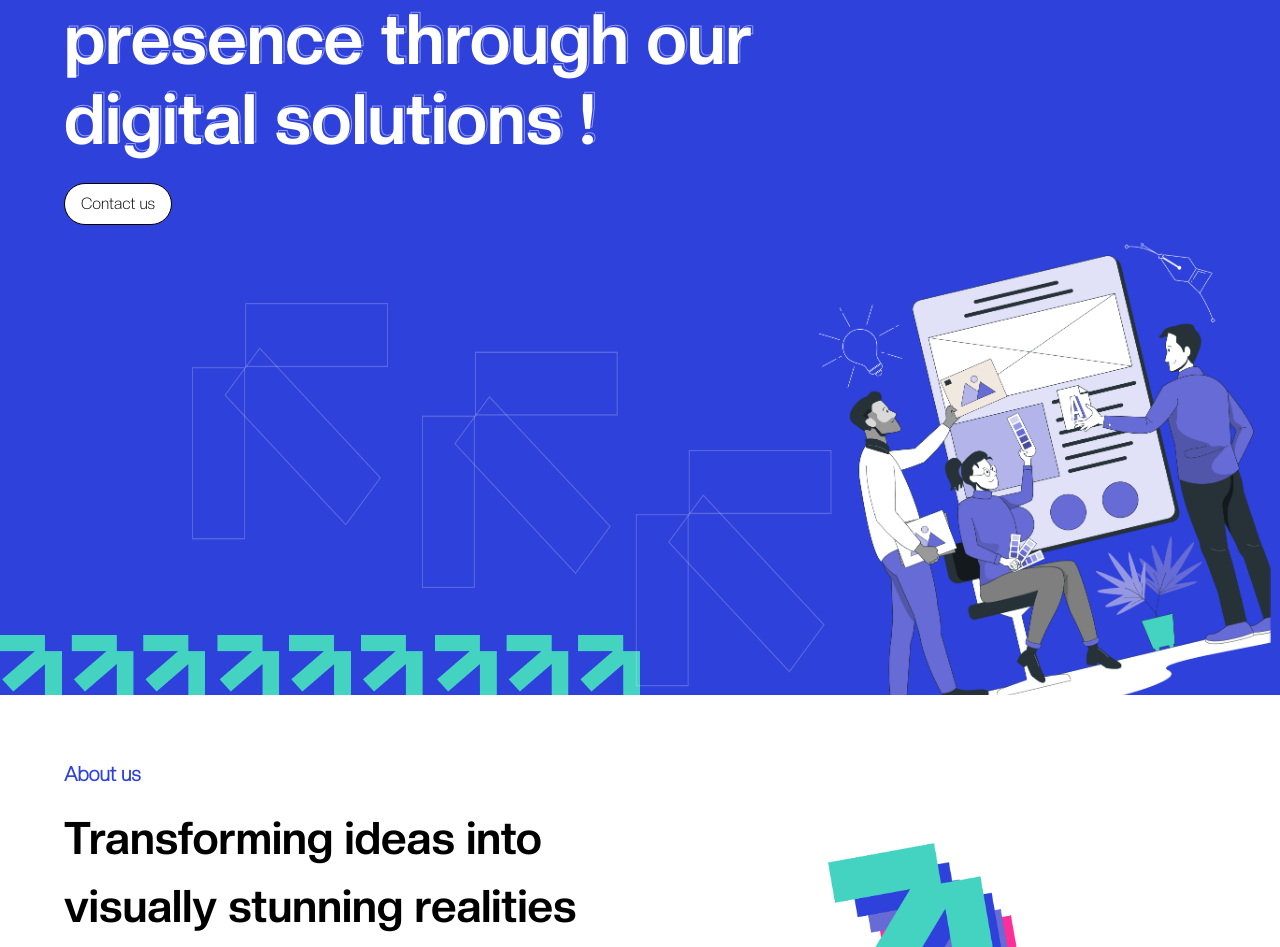
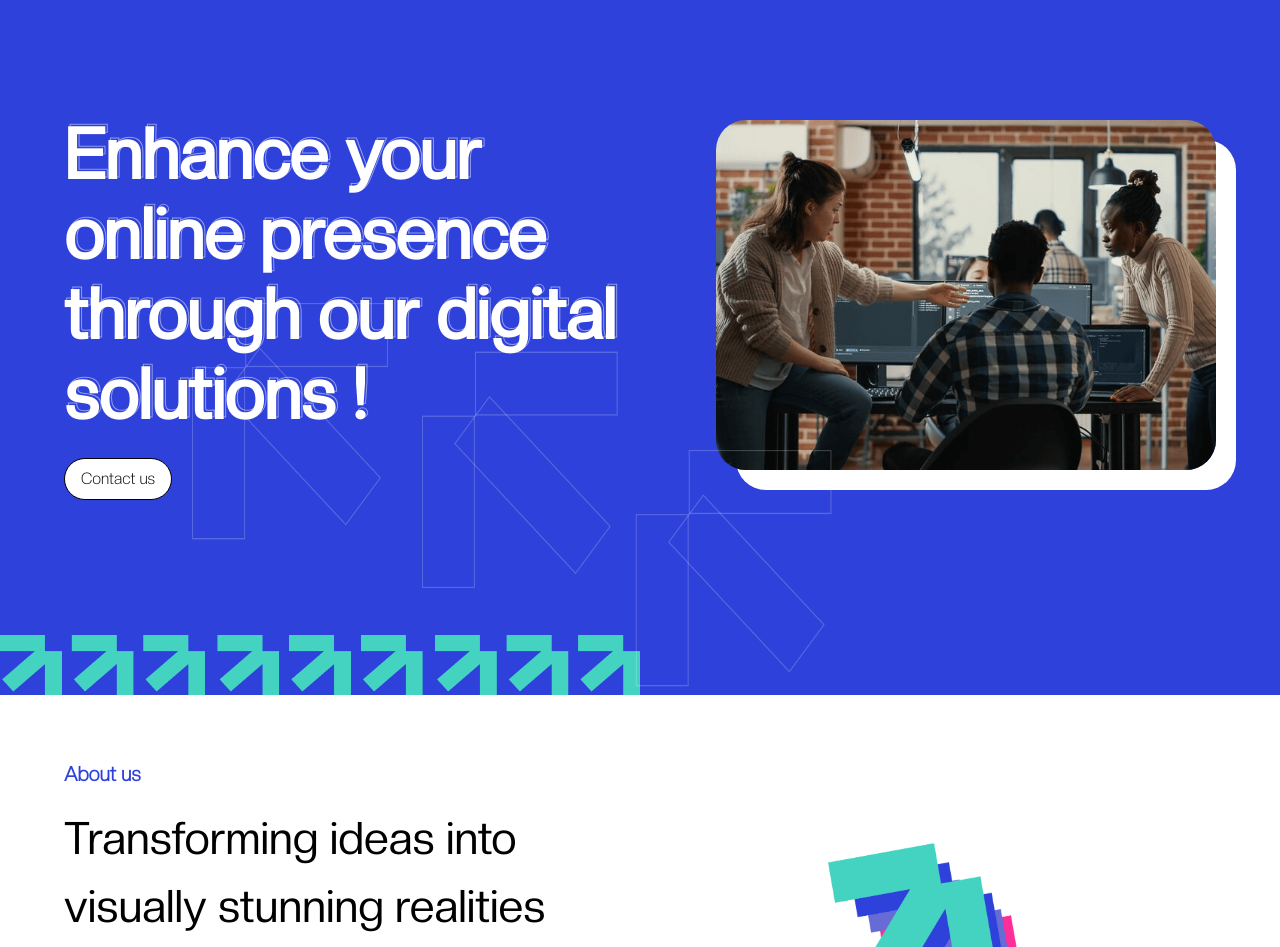
Before and after one commit to Vegetablegito247/emergent, a Next.js app: page / in a window 1280 px wide. Shown: the part 205-1152 px from the top of the page. Built offline with nearby package versions, Linux system fonts and the light colour scheme.

Commit message:
edited header and fonts

```diff
--- a/src/app/globals.css
+++ b/src/app/globals.css
@@ -23,7 +23,7 @@
 
 @font-face {
   font-family: 'creato-bold';
-  src: url('../../public/creato-display/CreatoDisplay-Bold.otf');
+  src: url('../../public/creato-display/CreatoDisplay-Regular.otf');
 }
 
 html {
--- a/src/app/landingPage/LandHead.tsx
+++ b/src/app/landingPage/LandHead.tsx
@@ -5,11 +5,12 @@ import clpBrd from '../../assets/landPage/clpBrd.png';
 import bbArr from '../../assets/landPage/btHeadArr.png';
 import btArr from '../../assets/landPage/bbHead.png';
 import bgArr from '../../assets/landPage/bgHeadArr.png';
+import headImg from '../../assets/landPage/header.png'
 
 function LandHead() {
     return (
-        <header className='h-fit lmd:h-[100vh] w-[100%] flex md:justify-center lmd:justify-normal px-[30px] md:px-[3rem] lmd:px-[4rem] pb-[7rem] lmd:pb-0 flex-col lmd:flex-row relative bg-accent overflow-hidden'>
-            <div className='w-full lmd:w-[60%] mt-6'>
+        <header className='h-fit lmd:h-[100vh] w-[100%] flex md:items-center gap-6 justify-between px-[30px] md:px-[3rem] lmd:px-[4rem] pb-[7rem] lmd:pb-0 flex-col lmd:flex-row relative bg-accent overflow-hidden'>
+            <div className='w-full lmd:w-[50%] mt-6'>
                 <h1 className='stroke font-bold text-[45px] xsm:text-[50px] sm:text-[70px] leading-normal sm:leading-[80px] text-light'>
                     Enhance your online presence through our digital solutions !
                 </h1>
@@ -17,8 +18,8 @@ function LandHead() {
                     Contact us
                 </Link>
             </div>
-            <div className='w-full flex items-center lmd:block justify-center lmd:w-auto static lmd:absolute z-[5] lmd:bottom-[-1%] lmd:left-[60vw]'>
-                <Image data-aos='fade-left' className='h-[400px] md:h-[500px] w-full md:w-[500px] object-cover animate__animated animate__pulse animate__infinite infinite animate__slower' src={clpBrd} alt='' />
+            <div className='relative z-[40px]'>
+                <Image data-aos='fade-left' style={{boxShadow: '20px 20px 0 white'}} className='h-[300px] md:h-[350px] w-full md:w-[500px] object-cover rounded-[30px]' src={headImg} alt='' />
             </div>
             <Image src={bbArr} alt='' className='h-[60px] w-[500px] md:w-[50%] absolute bottom-0 left-0' />
             <Image src={btArr} alt='' className='h-[60px] w-[150px] md:w-[15%] absolute top-0 right-0' />
--- a/src/app/landingPage/LandMain.tsx
+++ b/src/app/landingPage/LandMain.tsx
@@ -14,7 +14,7 @@ function LandMain() {
                 <div className="about flex items-center flex-col-reverse md:flex-row gap-8 md:gap-0">
                     <div className="abt_txt w-full md:w-[50%] flex flex-col gap-4">
                         <h3 className='text-accent font-semibold text-[20px]' data-aos='fade-down'>About us</h3>
-                        <h1 data-aos='fade-down' className='text-[45px] font-bold'>
+                        <h1 data-aos='fade-down' className='text-[45px] font-normal'>
                             Transforming ideas into visually stunning realities
                         </h1>
                         <p data-aos='fade-down'>
@@ -85,7 +85,7 @@ function LandMain() {
                     </div>
                     <div data-aos="fade-up-right" className="spot_txt">
                         <h3 data-aos='fade-down' data-aos-delay='100' className='font-semibold text-[20px]'>Reserve your spot...</h3>
-                        <h1 data-aos='fade-down' data-aos-delay='100' className='text-[35px] sm:text-[45px] font-bold'>Schedule a consultation call with us today.</h1>
+                        <h1 data-aos='fade-down' data-aos-delay='100' className='text-[35px] sm:text-[45px] font-normal'>Schedule a consultation call with us today.</h1>
                         <Link data-aos='fade-down' data-aos-delay='100' href='' className='w-fit py-2 px-4 rounded-[30px] bg-accent text-light border-[1px] border-dark block mt-6'>
                             Schedule Consultation
                         </Link>
@@ -96,7 +96,7 @@ function LandMain() {
             <section className='px-[30px] md:px-[3rem] py-[4rem] lmd:px-[4rem] w-full' id=''>
                 <div className="motto">
                     <div className="motto_title">
-                        <h1 data-aos="fade-up-right" className='text-[35px] sm:text-[45px] font-bold w-full md:w-[600px]'>"The best brands are the ones that tell a story"</h1>
+                        <h1 data-aos="fade-up-right" className='text-[35px] sm:text-[45px] font-normal w-full md:w-[600px]'>"The best brands are the ones that tell a story"</h1>
                         <p data-aos="fade-up-right">~Jeff Bezos</p>
                     </div>
                 </div>
@@ -108,7 +108,7 @@ function LandMain() {
                         <h3 data-aos='fade-down' className='text-accent font-semibold text-[20px]'>Contact us</h3>
                     </div>
                     <div className="contact_form">
-                        <h1 data-aos='fade-down' className='text-[40px] font-bold w-full md:w-[600px] mx-auto text-center text-slate-500'>
+                        <h1 data-aos='fade-down' className='text-[40px] font-normal w-full md:w-[600px] mx-auto text-center text-slate-500'>
                             Want to make a bigger impact online ? We're your partners in digital success. <span className='text-slate-900'>Let's create a winning strategy together.</span>
                         </h1>
                         <form action="" className='w-full md:w-[600px] mx-0 md:mx-auto mt-8'>
```
Also changed, not shown: src/assets/landPage/header.png (added).
